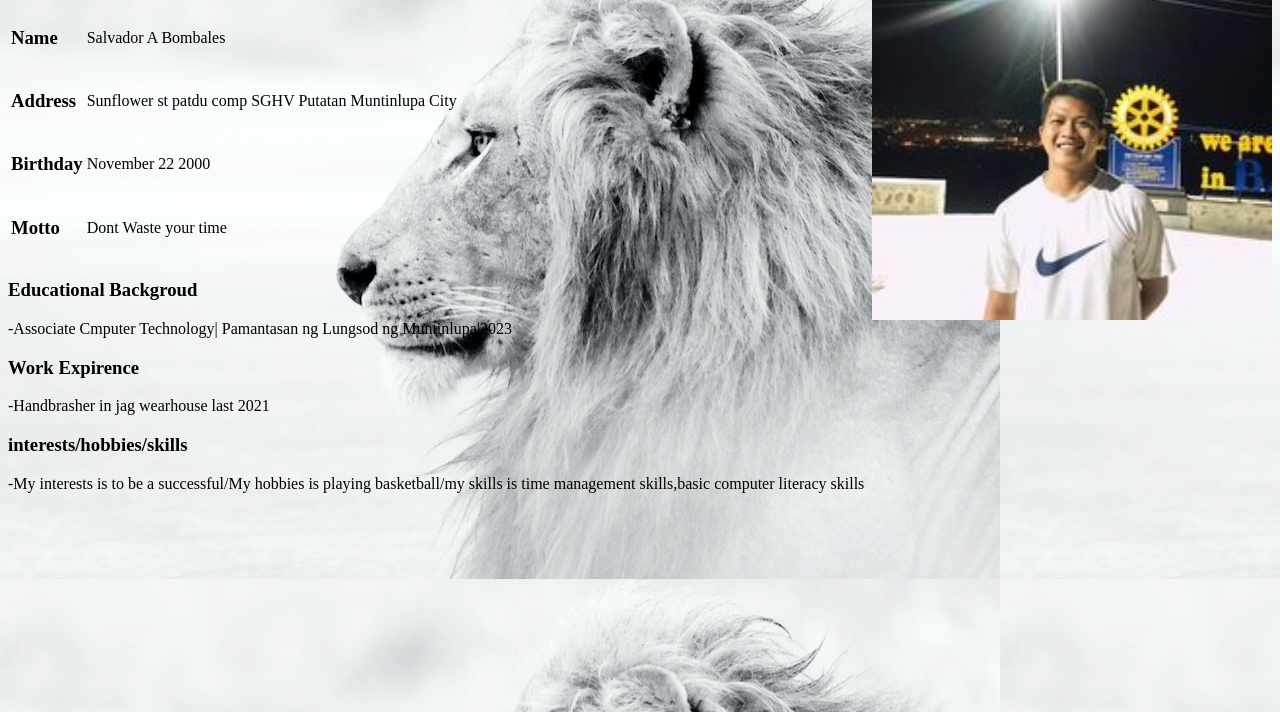
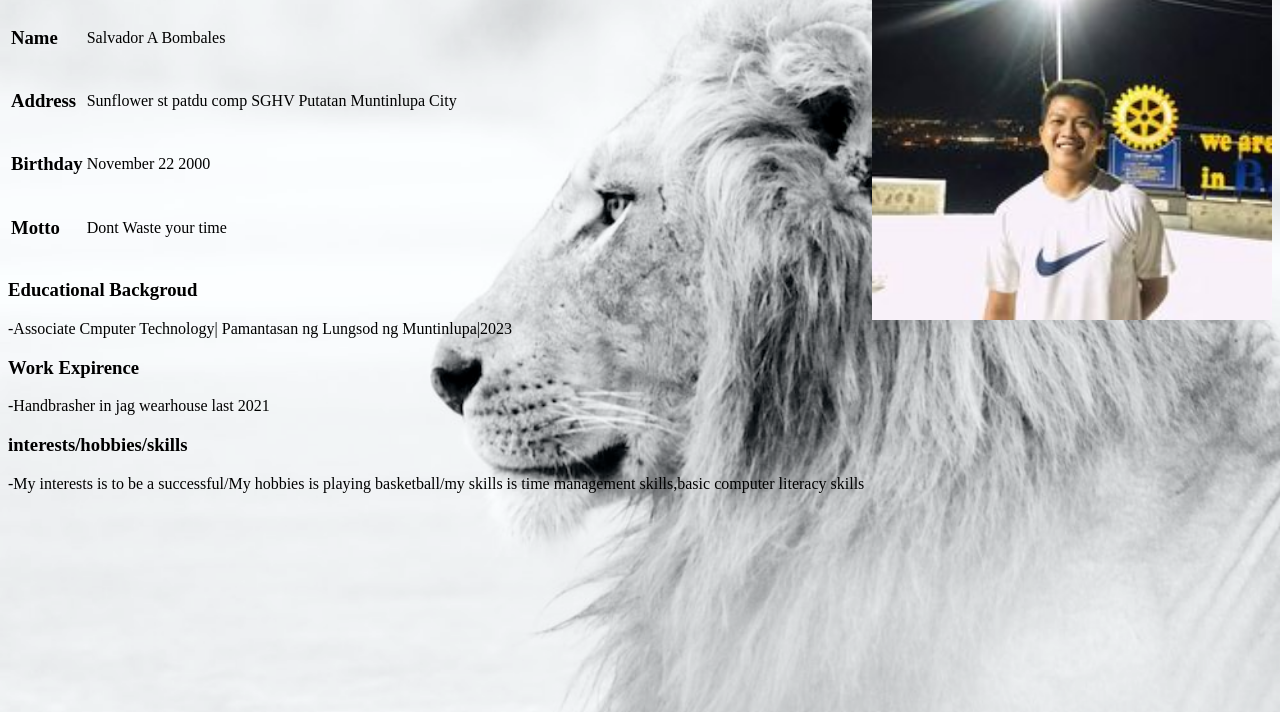
Before and after one commit to Bombales222/SalvadorBombales.github.io, a plain HTML site: page index.html in a window 1280 px wide. Shown: the part 88-800 px from the top of the page. Drawn offline with Linux system fonts and the light colour scheme.

Commit message:
Update index.html

```diff
--- a/index.html
+++ b/index.html
@@ -6,7 +6,10 @@
 
 </head>
 <style>
-body {background-image: url('./images/MyBackground2.jpg'); }
+body {background-image: url('./images/MyBackground2.jpg');
+      background-attachment: fixed;
+      background-size: cover;
+      background-repeat: no-repeat;}
 </style>
 
   <body>
```
